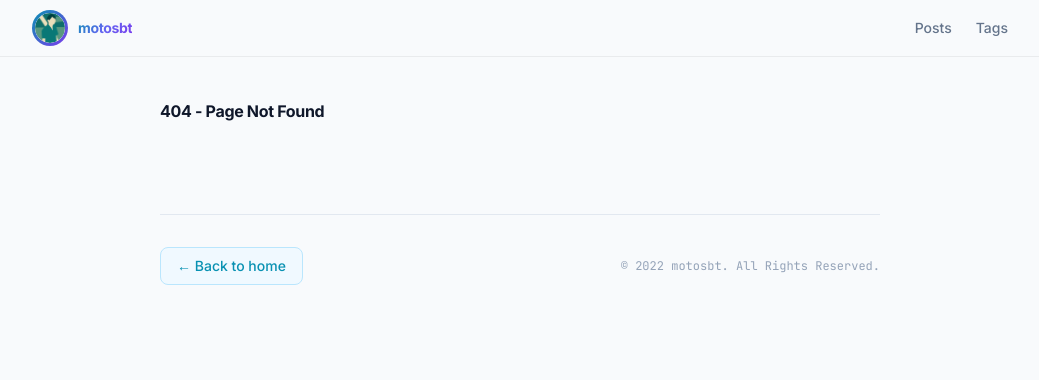
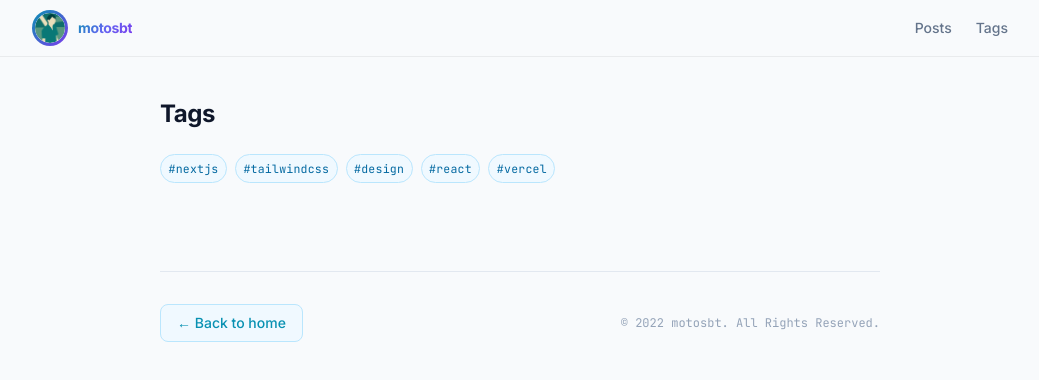
Before and after one commit to moto-sbt/nextjs-blog, a Next.js app: page /tags in a window 1280 px wide. Before the commit this address had no page. Shown: the top 380 px of the page, without its empty margins (120-1159 px from the left). Built offline with nearby package versions, Linux system fonts and the light colour scheme.

Commit message:
fix: タグ一覧ページ(/tags)を追加しナビのTagsの404を解消

```diff
--- /dev/null
+++ b/src/pages/tags/index.tsx
@@ -0,0 +1,40 @@
+import { GetStaticProps } from 'next';
+import Head from 'next/head';
+import Link from 'next/link';
+import Layout, { siteTitle } from '@/components/layout';
+import { getAllTags } from '@/lib/posts';
+
+export const getStaticProps: GetStaticProps = async () => {
+  const tags = getAllTags();
+  return {
+    props: {
+      tags,
+    },
+  };
+}
+
+type Props = {
+  tags: string[]
+}
+
+const TagsIndex = ({ tags }: Props) => {
+  return (
+    <Layout>
+      <Head>
+        <title>{siteTitle}</title>
+      </Head>
+      <section className="text-xl leading-6 pt-px">
+        <h2 className="text-2xl font-bold mb-6">Tags</h2>
+        <div className="flex flex-wrap gap-2">
+          {tags.map(tag => (
+            <Link key={tag} href={`/tags/${tag}`}>
+              <a className="tag-pill">#{tag}</a>
+            </Link>
+          ))}
+        </div>
+      </section>
+    </Layout>
+  );
+}
+
+export default TagsIndex
```
